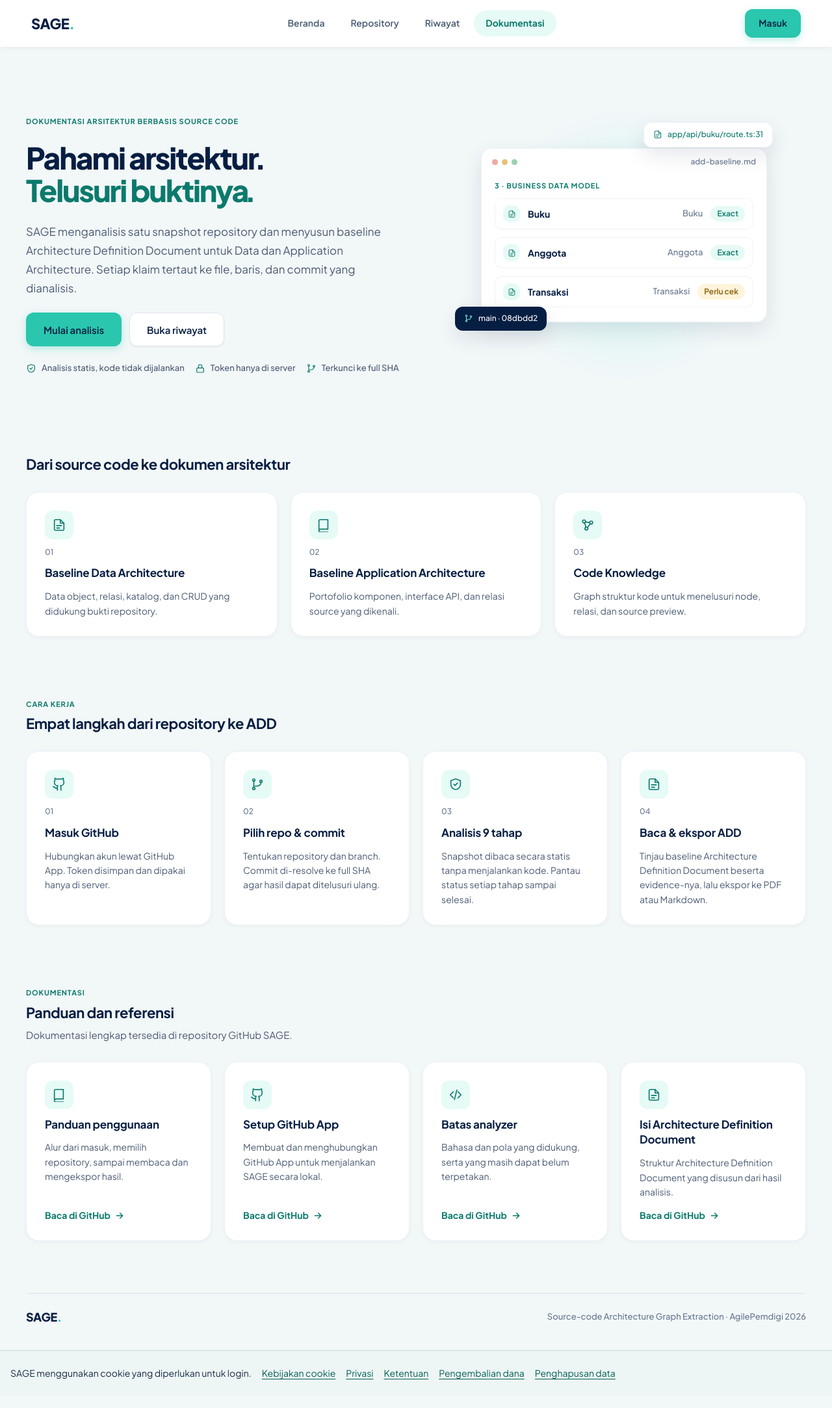
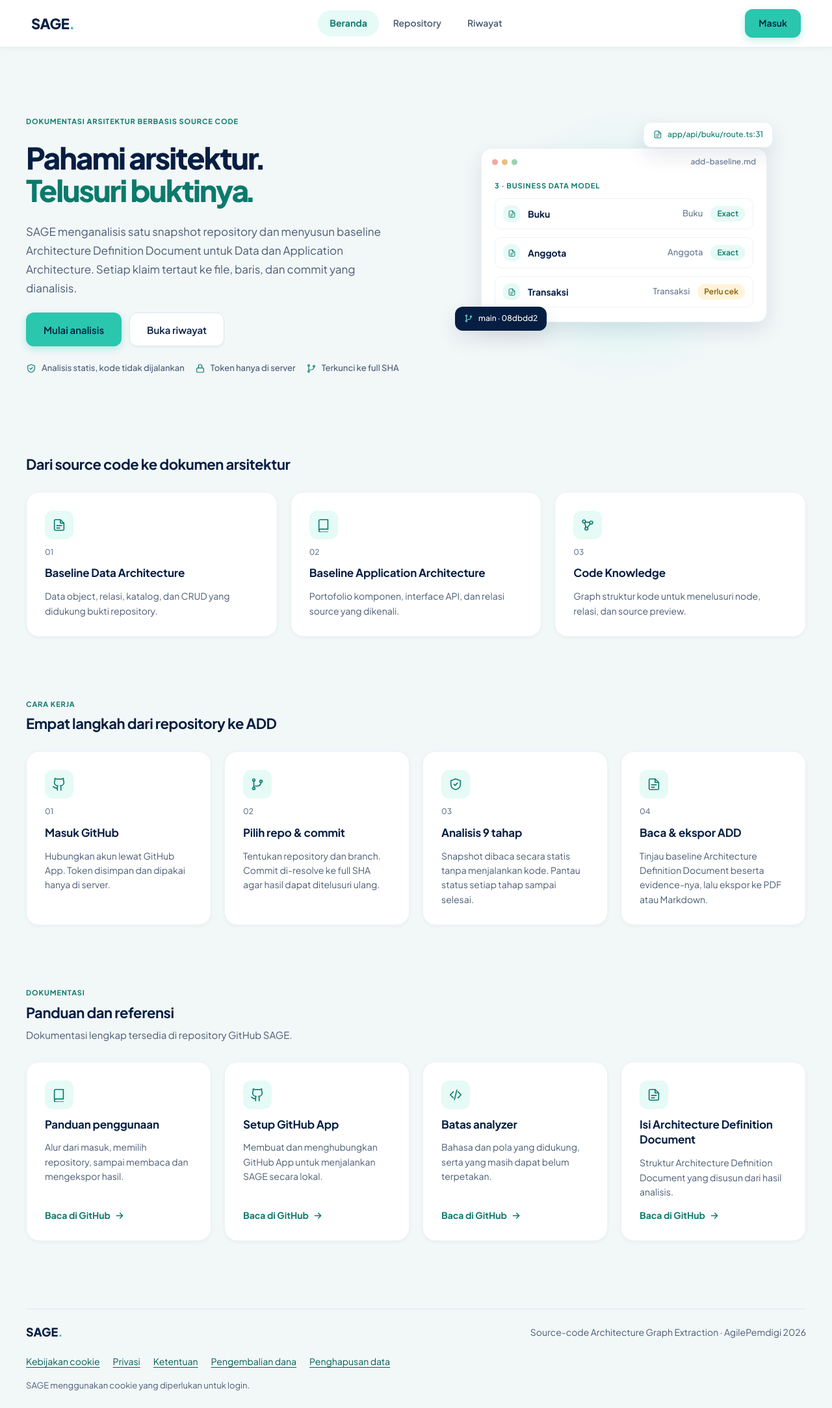
Before and after one commit to AgilePemdigi-2026/sage, a Next.js app in the folder apps/web/: page / in a window 1280 px wide. Shown: the whole page at 65% size. Built offline with nearby package versions, Linux system fonts and the light colour scheme.

Commit message:
fix(ui): stabilize navigation and consolidate footer

```diff
--- a/apps/web/app/globals.css
+++ b/apps/web/app/globals.css
@@ -94,7 +94,7 @@
   --duration-slow: 300ms;
 }
 
-html { scroll-behavior: smooth; }
+html { scroll-behavior: smooth; background: var(--color-surface); }
 body {
   margin: 0;
   background: var(--color-canvas);
@@ -154,18 +154,35 @@ body {
 .sage-policies a { color: #005f55; text-decoration: underline; text-underline-offset: .2em; }
 .sage-policies a:focus-visible { outline: 2px solid #005f55; outline-offset: 4px; }
 
-.sage-policy-bar {
+.sage-footer {
+  background: var(--color-canvas);
+  color: var(--color-muted);
+  font-size: .875rem;
+}
+.sage-footer-inner {
+  max-width: 1200px;
+  margin-inline: auto;
+  padding: 1.5rem 0 max(1.5rem, env(safe-area-inset-bottom));
+  border-top: 1px solid var(--color-border);
+}
+.sage-footer-brand {
   display: flex;
   flex-wrap: wrap;
   align-items: center;
-  gap: .5rem 1rem;
-  padding: .75rem max(1rem, env(safe-area-inset-right)) max(.75rem, env(safe-area-inset-bottom)) max(1rem, env(safe-area-inset-left));
-  background: #eef5f5;
-  color: #172b45;
-  border-top: 1px solid #c6d7df;
-  font-size: .875rem;
+  justify-content: space-between;
+  gap: .5rem 1.5rem;
 }
-.sage-policy-bar a {
+.sage-footer-brand a { font-size: 1.125rem; font-weight: 800; color: var(--color-ink); text-decoration: none; }
+.sage-footer-brand a span { color: var(--color-teal-500); }
+.sage-footer-links { display: flex; flex-wrap: wrap; gap: 0 1.25rem; margin-top: .75rem; }
+.sage-footer p { margin: .25rem 0 0; font-size: .8125rem; }
+@media (max-width: 1264px) {
+  .sage-footer-inner { margin-inline: 32px; }
+}
+@media (max-width: 600px) {
+  .sage-footer-inner { margin-inline: 16px; }
+}
+.sage-footer-links a {
   display: inline-flex;
   align-items: center;
   min-block-size: 44px;
@@ -173,4 +190,4 @@ body {
   text-decoration: underline;
   text-underline-offset: .2em;
 }
-.sage-policy-bar a:focus-visible { outline: 2px solid #005f55; outline-offset: 3px; }
+.sage-footer a:focus-visible { outline: 2px solid #005f55; outline-offset: 3px; }
--- a/apps/web/app/layout.tsx
+++ b/apps/web/app/layout.tsx
@@ -1,5 +1,4 @@
 import type { Metadata } from "next";
-import Link from "next/link";
 import "@fontsource/plus-jakarta-sans/400.css";
 import "@fontsource/plus-jakarta-sans/500.css";
 import "@fontsource/plus-jakarta-sans/600.css";
@@ -22,14 +21,6 @@ export default async function RootLayout({ children }: Readonly<{ children: Reac
       <body>
         <AccountProvider account={account}>
           {children}
-          <aside className="sage-policy-bar" aria-label="Cookie dan kebijakan SAGE" data-print-hide>
-            <span>SAGE menggunakan cookie yang diperlukan untuk login.</span>
-            <Link href="/policies#cookie">Kebijakan cookie</Link>
-            <Link href="/policies#privasi">Privasi</Link>
-            <Link href="/policies#ketentuan">Ketentuan</Link>
-            <Link href="/policies#pengembalian-dana">Pengembalian dana</Link>
-            <Link href="/policies#penghapusan">Penghapusan data</Link>
-          </aside>
         </AccountProvider>
       </body>
     </html>
--- a/apps/web/app/page.tsx
+++ b/apps/web/app/page.tsx
@@ -1,4 +1,3 @@
-import Link from "next/link";
 import { AssetIcon, Badge, Button, DesignFrame, FeatureCard, Reveal } from "../components/design-system/ui.tsx";
 import styles from "../components/landing/landing.module.css";
 
@@ -102,9 +101,5 @@ export default function Home() {
       </Reveal>
     </section>
 
-    <footer className={styles.footer}>
-      <Link className={styles.wordmark} href="/" aria-label="SAGE, halaman utama">SAGE<span>.</span></Link>
-      <span>Source-code Architecture Graph Extraction · AgilePemdigi 2026</span>
-    </footer>
   </DesignFrame>;
 }
--- a/apps/web/app/policies/page.tsx
+++ b/apps/web/app/policies/page.tsx
@@ -1,5 +1,6 @@
 import type { Metadata } from "next";
 import Link from "next/link";
+import { SiteFooter } from "../../components/design-system/ui.tsx";
 
 export const metadata: Metadata = { title: "Kebijakan layanan" };
 export const dynamic = "force-dynamic";
@@ -7,7 +8,7 @@ export const dynamic = "force-dynamic";
 export default function PoliciesPage() {
   const contact = process.env.SAGE_PRIVACY_CONTACT_EMAIL?.trim();
   const email = contact && /^[a-z0-9._+-]+@[a-z0-9.-]+\.[a-z]{2,}$/iu.test(contact) ? contact : null;
-  return <main id="main-content" className="sage-policies">
+  return <><main id="main-content" className="sage-policies">
     <Link href="/">Kembali ke beranda</Link>
     <h1>Kebijakan layanan SAGE</h1>
     <p>SAGE adalah proyek dokumentasi arsitektur perangkat lunak dari AgilePemdigi 2026. <a href="https://github.com/AgilePemdigi-2026/sage">Repositori proyek</a></p>
@@ -46,5 +47,5 @@ export default function PoliciesPage() {
       <p>Analisis individual dapat dihapus dari <Link href="/workspace/history">Riwayat</Link>. Untuk meminta penghapusan akun atau data lainnya, hubungi pengelola secara privat. Sertakan username GitHub dan data yang ingin dihapus. Jangan kirim password, token, atau isi repositori.</p>
       {email ? <p><a href={`mailto:${encodeURIComponent(email).replace("%40", "@")}?subject=Permintaan%20penghapusan%20data%20SAGE`}>Kirim permintaan penghapusan data</a></p> : <p><a href="https://github.com/orgs/AgilePemdigi-2026/people">Temukan pengelola AgilePemdigi</a> dan minta kanal kontak privat. Hindari mengirim detail akun melalui issue publik.</p>}
     </section>
-  </main>;
+  </main><SiteFooter /></>;
 }
--- a/apps/web/components/design-system/ui.module.css
+++ b/apps/web/components/design-system/ui.module.css
@@ -3,6 +3,8 @@
 
 .frame {
   min-height: 100dvh;
+  display: flex;
+  flex-direction: column;
   color: var(--color-ink);
   background: var(--color-canvas);
   font-family: var(--font-sans);
@@ -70,7 +72,7 @@
 .accountMenu form { margin: 0; }
 @keyframes menuIn { from { opacity: 0; transform: translateY(-4px); } to { opacity: 1; transform: none; } }
 
-.main { width: 100%; max-width: 1264px; /* konten 1200 px seperti Figma + padding 32 */ min-width: 0; margin: 0 auto; padding: 32px; animation: pageIn var(--duration-base) ease-out; }
+.main { flex: 1 0 auto; width: 100%; max-width: 1264px; /* konten 1200 px seperti Figma + padding 32 */ min-width: 0; margin: 0 auto; padding: 32px; animation: pageIn var(--duration-base) ease-out; }
 .main:focus-visible { outline: 2px solid var(--color-teal-500); outline-offset: -4px; }
 @keyframes pageIn { from { opacity: 0; transform: translateY(8px); } to { opacity: 1; transform: none; } }
 
--- a/apps/web/components/design-system/ui.tsx
+++ b/apps/web/components/design-system/ui.tsx
@@ -16,30 +16,24 @@ function cx(...names: Array<string | false | null | undefined>): string {
 
 /* ── Header (RD/Header, frame 01) ─────────────────────────────────────── */
 
-export type NavKey = "home" | "repositories" | "history" | "docs" | "none";
+export type NavKey = "home" | "repositories" | "history" | "none";
 
 const navigation: ReadonlyArray<{ key: Exclude<NavKey, "none">; label: string; href: string }> = [
   { key: "home", label: "Beranda", href: "/" },
   { key: "repositories", label: "Repository", href: "/workspace/repositories" },
   { key: "history", label: "Riwayat", href: "/workspace/history" },
-  { key: "docs", label: "Dokumentasi", href: "/#dokumentasi" },
 ];
 
-/** Di landing, pill aktif mengikuti section yang terlihat (#dokumentasi → Dokumentasi, selain itu Beranda). */
-function useLandingSection(enabled: boolean): NavKey {
-  const [section, setSection] = useState<NavKey>("home");
-  useEffect(() => {
-    if (!enabled) return;
-    const target = document.getElementById("dokumentasi");
-    if (!target || typeof IntersectionObserver === "undefined") return;
-    const observer = new IntersectionObserver(
-      ([entry]) => setSection(entry?.isIntersecting ? "docs" : "home"),
-      { rootMargin: "-35% 0px -55% 0px" },
-    );
-    observer.observe(target);
-    return () => observer.disconnect();
-  }, [enabled]);
-  return section;
+export function SiteFooter() {
+  return <footer className="sage-footer" data-print-hide>
+    <div className="sage-footer-inner">
+      <div className="sage-footer-brand"><Link href="/" aria-label="SAGE, halaman utama">SAGE<span>.</span></Link><span>Source-code Architecture Graph Extraction · AgilePemdigi 2026</span></div>
+      <nav aria-label="Kebijakan SAGE" className="sage-footer-links">
+        <Link href="/policies#cookie">Kebijakan cookie</Link><Link href="/policies#privasi">Privasi</Link><Link href="/policies#ketentuan">Ketentuan</Link><Link href="/policies#pengembalian-dana">Pengembalian dana</Link><Link href="/policies#penghapusan">Penghapusan data</Link>
+      </nav>
+      <p>SAGE menggunakan cookie yang diperlukan untuk login.</p>
+    </div>
+  </footer>;
 }
 
 function initials(account: { login: string; displayName: string | null }): string {
@@ -70,8 +64,7 @@ export function DesignFrame({ children, active = "none" }: {
   const pathname = usePathname();
   const onLanding = pathname === "/";
   const onLogin = pathname === "/login";
-  const landingSection = useLandingSection(onLanding);
-  const current: NavKey = onLanding ? landingSection : active;
+  const current: NavKey = onLanding ? "home" : active;
   const account = useHeaderAccount();
 
   return <div className={styles.frame}>
@@ -83,7 +76,7 @@ export function DesignFrame({ children, active = "none" }: {
           key={item.key}
           href={item.href}
           className={styles.navPill}
-          aria-current={current === item.key ? (item.key === "docs" ? "location" : "page") : undefined}
+          aria-current={current === item.key ? "page" : undefined}
         >{item.label}</Link>)}
       </nav>
       <div className={styles.headerEnd}>
@@ -93,6 +86,7 @@ export function DesignFrame({ children, active = "none" }: {
       </div>
     </header>
     <main className={styles.main} id="main-content" tabIndex={-1}>{children}</main>
+    <SiteFooter />
   </div>;
 }
 
```
Also changed, not shown: 1 other file (tests, documents, lock files or other folders).
